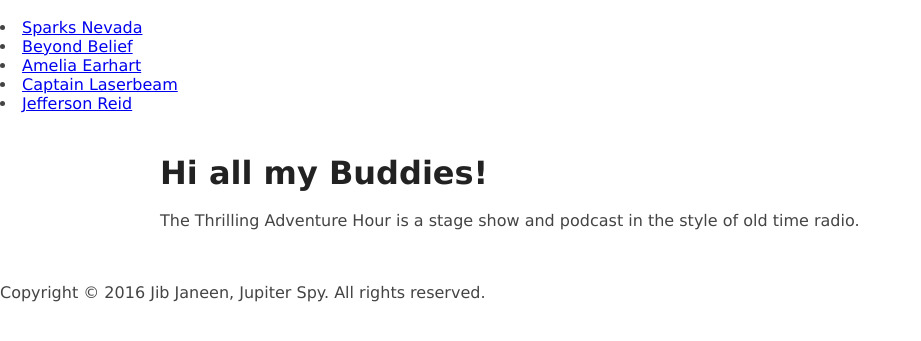
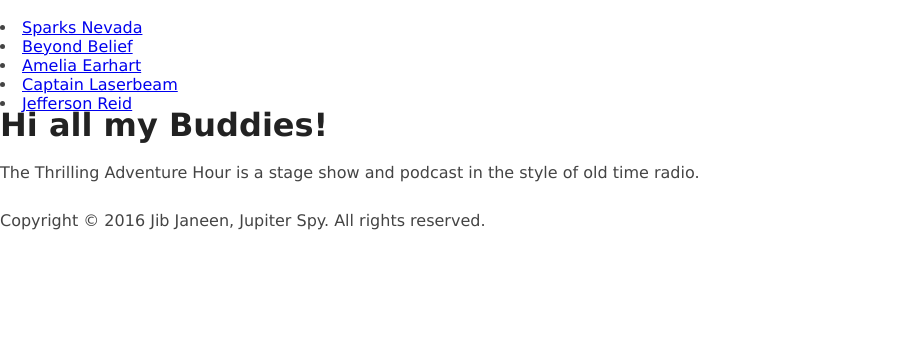
Before and after one commit to TMG-88/TAH, a website: page index.html in a window 1280 px wide. Shown: the part 181-522 px from the top of the page, without its empty margins (0-921 px from the left). Drawn offline with nearby package versions, Linux system fonts and the light colour scheme; files that its build step writes are made by us from their sources.

Commit message:
Remove styles from Section

```diff
--- a/scss/styles.scss
+++ b/scss/styles.scss
@@ -67,11 +67,6 @@
   }
 }
 
-section {
-  width: 75%;
-  margin: 3em auto;
-}
-
 footer small {
   font-size:  .875em;  /* = 14px */
   line-height: 1.714;  /* = 24px */
```
